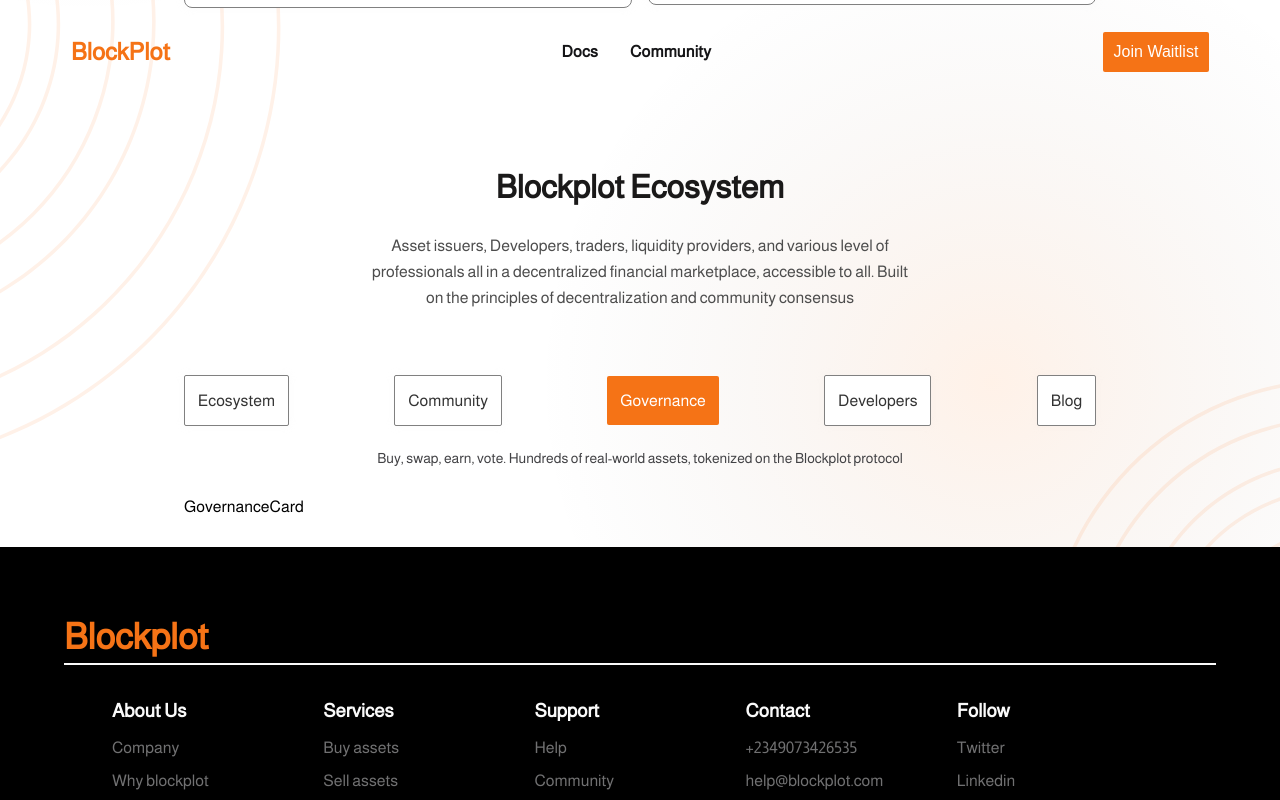
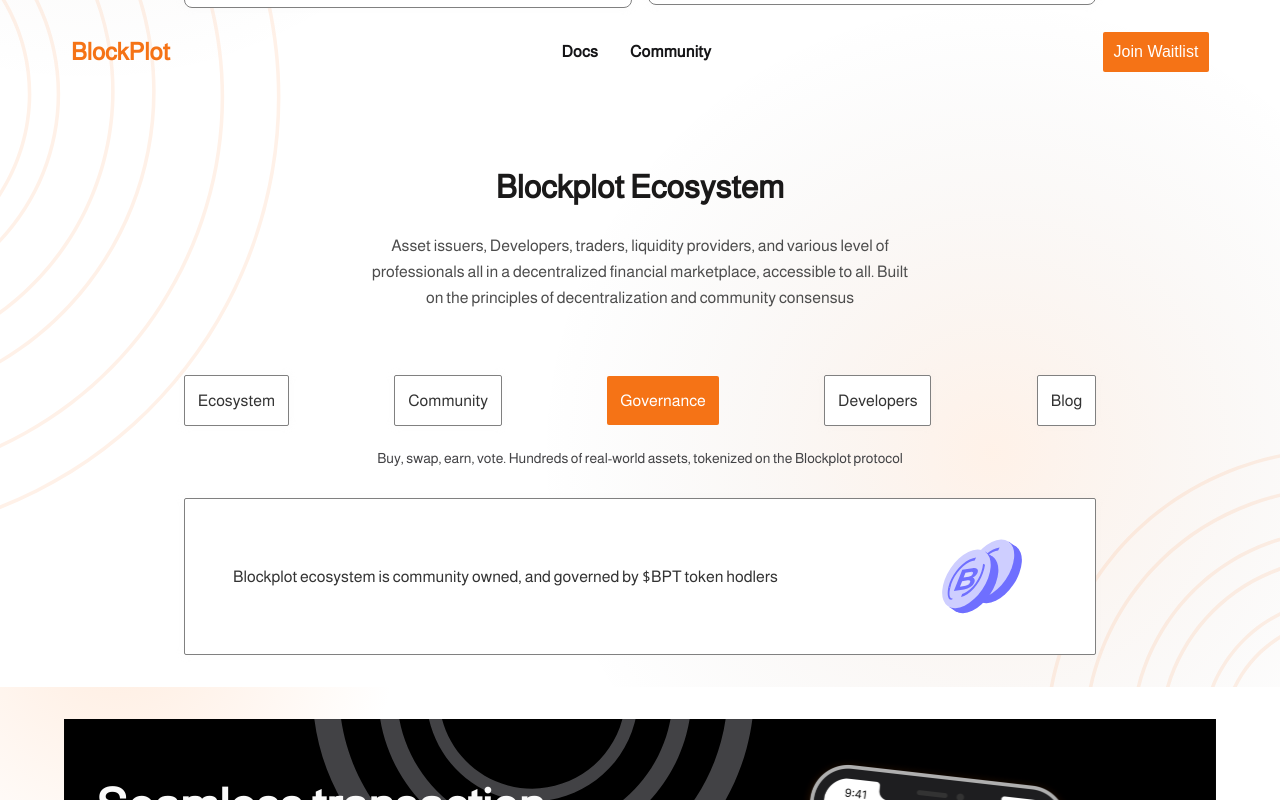
Before and after one commit to nonsogithub/Web-UI, a Next.js app: page / in a window 1280 px wide. Both pictures are taken after a click on the element "Governance". Shown: the part 1474-2274 px from the top of the page. Built offline with nearby package versions, Linux system fonts and the light colour scheme.

Commit message:
chores: fastertransaction components added

```diff
--- /dev/null
+++ b/components/Cards/CardsStyles/GovernanceCard.module.scss
@@ -0,0 +1,13 @@
+.governance_card{
+            cursor: pointer;
+			padding: 1rem 3rem;
+			border: #808080 solid 1px;
+			background: #ffffff;
+			border-radius: 2px;
+			color: #333333;
+			box-shadow: 0 0 10px rgba(220, 220, 220, 0.12);
+			transition: all 0.3s ease-in-out;
+            display: flex;
+            align-items: center;
+            justify-content: space-between;
+}
--- a/components/Cards/GovernanceCard.tsx
+++ b/components/Cards/GovernanceCard.tsx
@@ -1,9 +1,25 @@
 import React from 'react'
+import Image from 'next/image'
+import styles from "./CardsStyles/GovernanceCard.module.scss"
 
 const GovernanceCard = () => {
   return (
-    <div>GovernanceCard</div>
-  )
+		<div className={styles.governance_card}>
+			<p>
+				Blockplot ecosystem is community owned, and governed by $BPT token
+				hodlers
+			</p>
+			<img src="./landingpageasserts/Coin.svg" alt="phone" />
+			{/* <Image
+				src="landingpageasserts/twitter.svg"
+				alt="twitter"
+				width={20}
+				height={20}
+			/> */}
+			{/* <Image src='../'
+			<img src="../landingpageasserts/twitter.svg" alt="twitter" /> */}
+		</div>
+	);
 }
 
 export default GovernanceCard
--- a/components/FasterTransactions.tsx
+++ b/components/FasterTransactions.tsx
@@ -1,81 +1,29 @@
-import React from 'react';
-import styles from './compstyles/FasterTransactions.module.css';
-import Playstore from './Buttons/Playstore';
-import Applestore from './Buttons/Apple';
+/** @format */
+
+import React from "react";
+import styles from "./compstyles/FasterTransactions.module.css";
+import Playstore from "./Buttons/Playstore";
+import Applestore from "./Buttons/Apple";
 
 const FasterTransactions = () => {
 	return (
 		<div className={styles.faster_transactions}>
 			<div className={styles.faster_transactions_maincontainer}>
 				<div className={styles.faster_transactions_leftcontent}>
-                    <h1
-                        className={
-                            styles.faster_transactions_leftcontent_heading
-                        }
-                    >
+					<h1 className={styles.faster_transactions_leftcontent_heading}>
 						Seamless transaction on the mobile app
 					</h1>
-                    <p
-                        className={
-                            styles.faster_transactions_leftcontent_paragraph
-                        }
-                    >
-                        <span>Blockplot </span>is available for download on both
-                        Playstore & Appstore
+					<p className={styles.faster_transactions_leftcontent_paragraph}>
+						<span>Blockplot </span>is available for download on both Playstore &
+						Appstore
 					</p>
-                    <div
-                        className={
-                            styles.faster_transactions_leftcontent_buttons
-                        }
-                    >
+					<div className={styles.faster_transactions_leftcontent_buttons}>
 						<Playstore />
 						<Applestore />
 					</div>
 				</div>
 				<div className={styles.faster_transactions_rightcontent}>
-                    <img src="./landingpageasserts/phones.svg" alt="phone" />
-                </div>
-            </div>
-            <div className={styles.faster_transactions_secondcontainer}>
-                <div
-                    className={
-                        styles.faster_transactions_secondcontainer_firstcontent
-                    }
-                >
-                    <h3>Faster Transactions</h3>
-                    <img
-                        src="./landingpageasserts/singleblock.svg"
-                        className={styles.singleblock_one}
-                        alt="singleblock"
-                    />
-                    <img
-                        src="./landingpageasserts/singleblock.svg"
-                        className={styles.singleblock_two}
-                        alt="singleblock"
-                    />
-                    <img
-                        src="./landingpageasserts/doubleblock.svg"
-                        className={styles.doubleblock}
-                        alt="hero"
-                    />
-                </div>
-                <div
-                    className={
-                        styles.faster_transactions_secondcontainer_secondcontent
-                    }
-                >
-                    <div className={styles.asserts_count}>
-                        <h3>10k+</h3>
-                        <p>Retail investors</p>
-                    </div>
-                    <div className={styles.asserts_count}>
-                        <h3>500+</h3>
-                        <p>Listed asserts</p>
-                    </div>
-                    <div className={styles.asserts_count}>
-                        <h3>10%</h3>
-                        <p>Annual % Yield</p>
-                    </div>
+					<img src="./landingpageasserts/Bphones.svg" alt="phone" />
 				</div>
 			</div>
 		</div>
--- a/components/compstyles/FasterTransactions.module.css
+++ b/components/compstyles/FasterTransactions.module.css
@@ -1,5 +1,7 @@
+/** @format */
+
 .faster_transactions {
-    background-image: url('../../public//landingpageasserts/fastertransaction.svg');
+	background-image: url("../../public//landingpageasserts/fastertransaction.svg");
 	background-size: cover;
 	background-position: center;
 	background-repeat: no-repeat;
@@ -8,8 +10,8 @@
 	/* height:1224px; */
 }
 .faster_transactions_maincontainer {
-    background-image: url('../../public//landingpageasserts/blacksvg_bg.svg');
-    height: 488px;
+	background-image: url("../../public//landingpageasserts/blacksvg_bg.svg");
+	height: 404.94px;
 	background-repeat: no-repeat;
 	background-size: cover;
 	background-position: center;
@@ -190,9 +192,8 @@
 		gap: 1rem;
 	}
 	.faster_transactions_rightcontent img {
-        margin: 1rem 0rem;
-        position: static;
-        width: 350px;
+		max-width: 100%;
+		height: auto;
 	}
 	.singleblock_one {
 		display: none;
--- a/pages/index.tsx
+++ b/pages/index.tsx
@@ -25,6 +25,7 @@ const Home: NextPage = () => {
 				<HeroSection />
 			</div>
 			<EcoSystem />
+			<FasterTransactions />
 			<Footer />
 
 			{/*
```
Also changed, not shown: components/Cards/CardsStyles/CommunityCard.module.scss (added), public/landingpageasserts/Bphones.svg (added), public/landingpageasserts/Coin.svg (added). Lines whose indentation alone changed are shown as unchanged.
